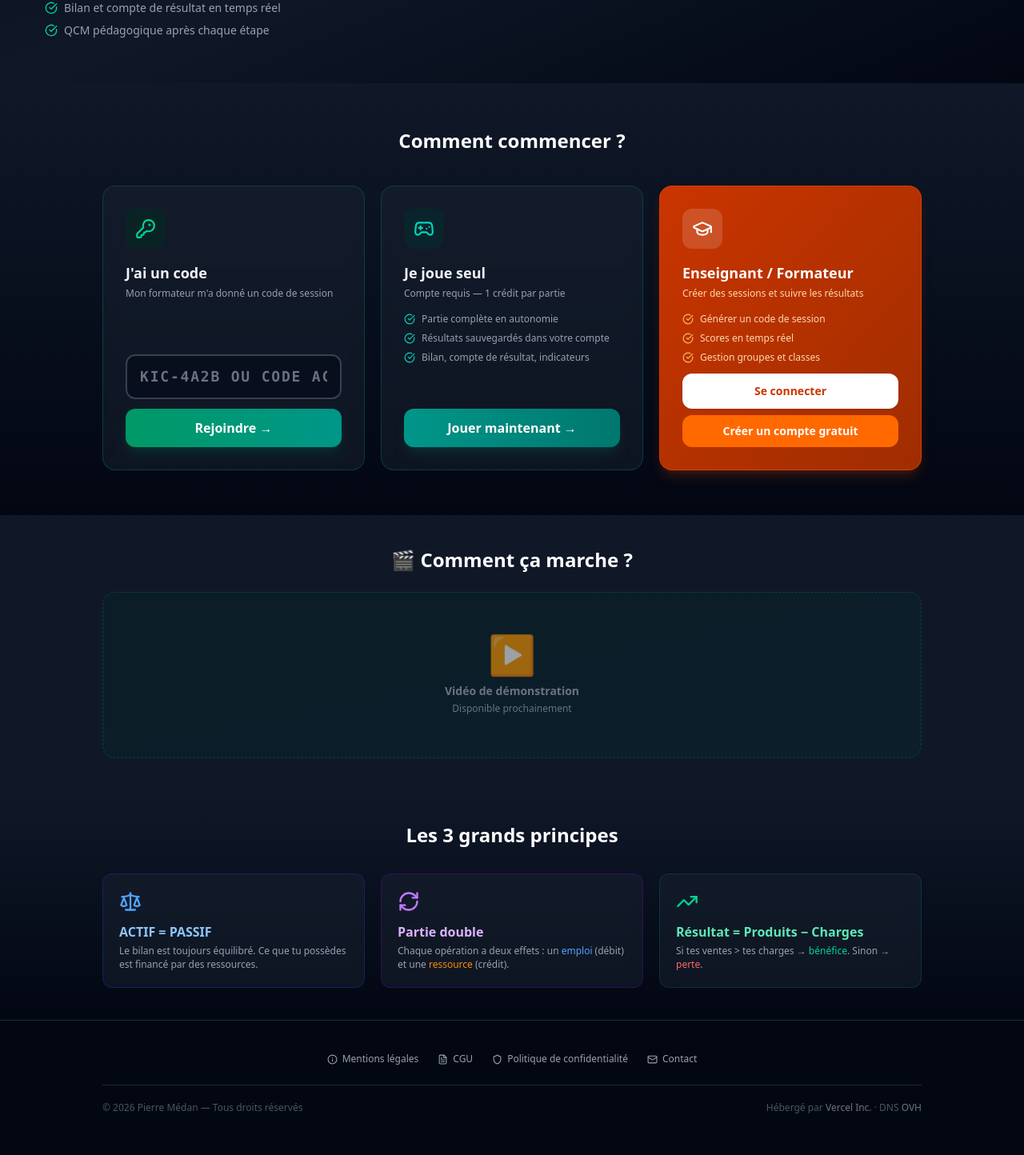
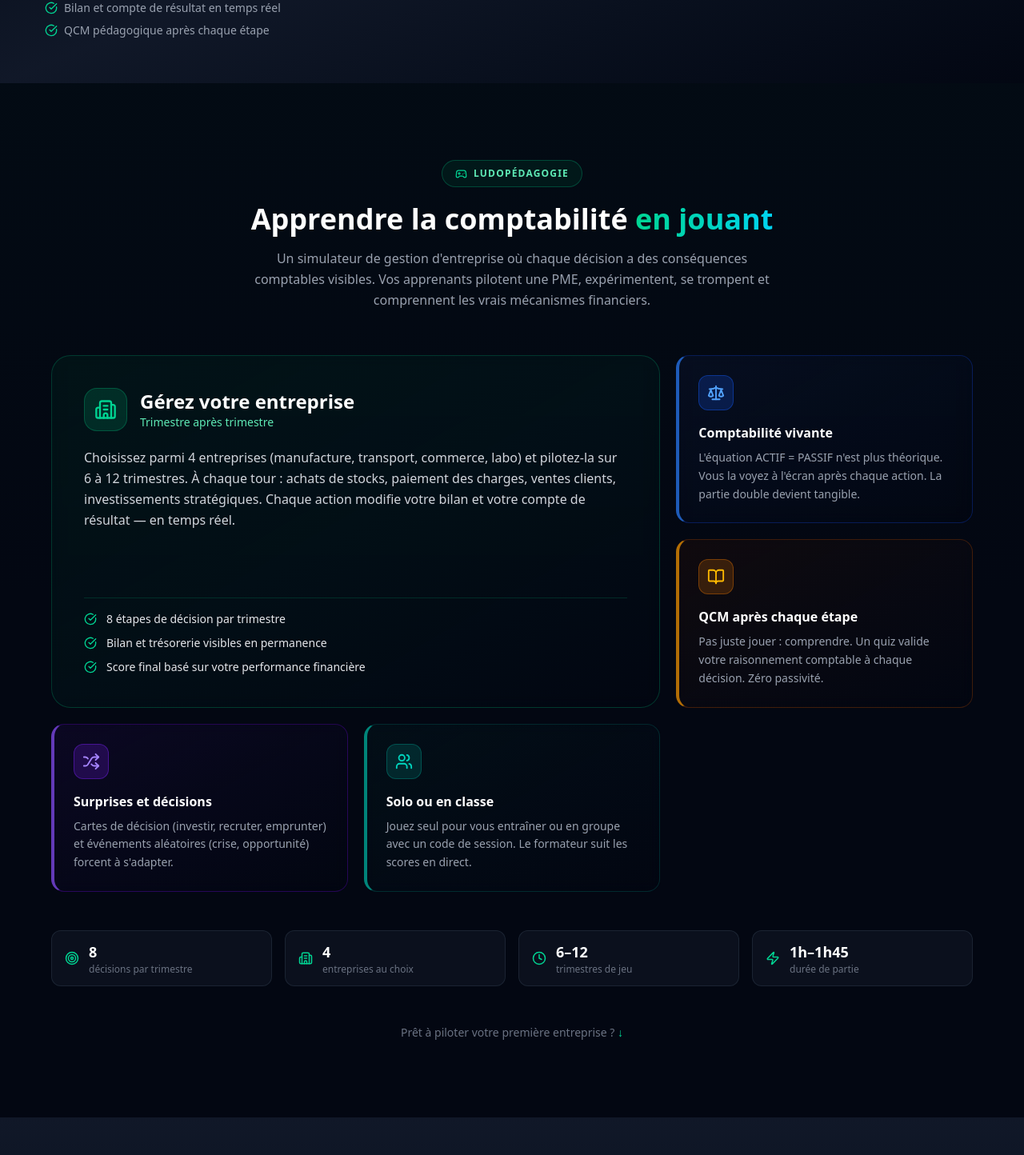
Before and after one commit to Profmedan/jedevienspatron, a Next.js app in the folder apps/web/: page / in a window 1280 px wide. Shown: the part 426-1870 px from the top of the page at 80% size. Built offline with nearby package versions, Linux system fonts and the light colour scheme.

Commit message:
feat: section explicative visuelle — qu'est-ce que ce jeu

```diff
--- a/apps/web/app/page.tsx
+++ b/apps/web/app/page.tsx
@@ -4,7 +4,7 @@ import { useState } from "react";
 import { useRouter } from "next/navigation";
 import Link from "next/link";
 import Image from "next/image";
-import { KeyRound, Gamepad2, GraduationCap, CheckCircle, Zap, Scale, RefreshCw, TrendingUp, Mail, Shield, FileText, Info } from "lucide-react";
+import { KeyRound, Gamepad2, GraduationCap, CheckCircle, Zap, Scale, RefreshCw, TrendingUp, Mail, Shield, FileText, Info, Target, BookOpen, Shuffle, Users, Clock, Building2 } from "lucide-react";
 
 export default function Home() {
   const router = useRouter();
@@ -87,6 +87,140 @@ export default function Home() {
               sizes="(max-width: 768px) 100vw, 50vw"
             />
           </div>
+        </div>
+      </section>
+
+      {/* ══════════════════════════════════════════════════ */}
+      {/* QU'EST-CE QUE CE JEU ?                             */}
+      {/* ══════════════════════════════════════════════════ */}
+      <section className="relative w-full px-6 py-16 md:py-24 overflow-hidden">
+        {/* Fond subtil */}
+        <div className="absolute inset-0 bg-gradient-to-b from-emerald-950/10 via-transparent to-transparent pointer-events-none" />
+
+        <div className="relative max-w-6xl mx-auto">
+
+          {/* Intro */}
+          <div className="text-center mb-14">
+            <div className="inline-flex items-center gap-2 mb-5 bg-emerald-950/40 border border-emerald-700/50 px-4 py-2 rounded-full">
+              <Gamepad2 size={15} className="text-emerald-400" />
+              <span className="text-xs font-bold text-emerald-300 uppercase tracking-widest">Ludopédagogie</span>
+            </div>
+            <h2 className="text-3xl md:text-4xl font-black text-white mb-4">
+              Apprendre la comptabilité{" "}
+              <span className="bg-gradient-to-r from-emerald-400 via-teal-400 to-cyan-400 bg-clip-text text-transparent">
+                en jouant
+              </span>
+            </h2>
+            <p className="text-base text-gray-400 max-w-2xl mx-auto leading-relaxed">
+              Un simulateur de gestion d&apos;entreprise où chaque décision a des conséquences comptables visibles.
+              Vos apprenants pilotent une PME, expérimentent, se trompent et comprennent les vrais mécanismes financiers.
+            </p>
+          </div>
+
+          {/* Bento Grid */}
+          <div className="grid grid-cols-1 md:grid-cols-3 gap-5">
+
+            {/* CARTE PRINCIPALE — Le cœur du jeu (2×2) */}
+            <div className="md:col-span-2 md:row-span-2 group rounded-3xl border border-emerald-700/40 bg-gradient-to-br from-emerald-950/30 via-emerald-900/10 to-transparent p-8 md:p-10 backdrop-blur-sm hover:border-emerald-600/60 transition-all duration-300 hover:shadow-lg hover:shadow-emerald-500/10 relative overflow-hidden">
+              <div className="absolute inset-0 opacity-0 group-hover:opacity-100 bg-gradient-to-br from-emerald-600/5 to-transparent transition-opacity duration-300 pointer-events-none" />
+              <div className="relative z-10 flex flex-col h-full justify-between">
+                <div>
+                  <div className="flex items-center gap-4 mb-5">
+                    <div className="p-3 rounded-2xl bg-emerald-600/20 border border-emerald-600/40 group-hover:bg-emerald-600/30 transition-colors">
+                      <Building2 size={28} className="text-emerald-400" />
+                    </div>
+                    <div>
+                      <h3 className="text-xl md:text-2xl font-black text-white">Gérez votre entreprise</h3>
+                      <p className="text-sm text-emerald-300 font-medium">Trimestre après trimestre</p>
+                    </div>
+                  </div>
+                  <p className="text-gray-300 leading-relaxed mb-6">
+                    Choisissez parmi 4 entreprises (manufacture, transport, commerce, labo) et pilotez-la sur 6 à 12 trimestres.
+                    À chaque tour : achats de stocks, paiement des charges, ventes clients, investissements stratégiques.
+                    Chaque action modifie votre bilan et votre compte de résultat — en temps réel.
+                  </p>
+                </div>
+                <div className="space-y-2.5 pt-4 border-t border-emerald-700/30">
+                  {["8 étapes de décision par trimestre", "Bilan et trésorerie visibles en permanence", "Score final basé sur votre performance financière"].map((item) => (
+                    <div key={item} className="flex items-start gap-3 text-sm text-gray-200">
+                      <CheckCircle size={16} className="text-emerald-400 shrink-0 mt-0.5" />
+                      <span>{item}</span>
+                    </div>
+                  ))}
+                </div>
+              </div>
+            </div>
+
+            {/* Carte 2 — Comptabilité vivante */}
+            <div className="group rounded-2xl border-l-4 border-l-blue-500/70 border border-blue-700/30 bg-gradient-to-br from-blue-950/20 via-blue-900/5 to-transparent p-6 backdrop-blur-sm hover:border-blue-600/50 hover:border-l-blue-400 transition-all duration-300 hover:shadow-md hover:shadow-blue-500/10">
+              <div className="inline-flex items-center justify-center w-11 h-11 rounded-xl bg-blue-600/20 border border-blue-600/40 mb-4 group-hover:bg-blue-600/30 transition-colors">
+                <Scale size={22} className="text-blue-400" />
+              </div>
+              <h4 className="text-base font-bold text-white mb-2">Comptabilité vivante</h4>
+              <p className="text-sm text-gray-400 leading-relaxed">
+                L&apos;équation ACTIF = PASSIF n&apos;est plus théorique. Vous la voyez à l&apos;écran après chaque action. La partie double devient tangible.
+              </p>
+            </div>
+
+            {/* Carte 3 — QCM pédagogique */}
+            <div className="group rounded-2xl border-l-4 border-l-amber-500/70 border border-amber-700/30 bg-gradient-to-br from-amber-950/20 via-amber-900/5 to-transparent p-6 backdrop-blur-sm hover:border-amber-600/50 hover:border-l-amber-400 transition-all duration-300 hover:shadow-md hover:shadow-amber-500/10">
+              <div className="inline-flex items-center justify-center w-11 h-11 rounded-xl bg-amber-600/20 border border-amber-600/40 mb-4 group-hover:bg-amber-600/30 transition-colors">
+                <BookOpen size={22} className="text-amber-400" />
+              </div>
+              <h4 className="text-base font-bold text-white mb-2">QCM après chaque étape</h4>
+              <p className="text-sm text-gray-400 leading-relaxed">
+                Pas juste jouer : comprendre. Un quiz valide votre raisonnement comptable à chaque décision. Zéro passivité.
+              </p>
+            </div>
+
+            {/* Carte 4 — Événements & stratégie */}
+            <div className="group rounded-2xl border-l-4 border-l-violet-500/70 border border-violet-700/30 bg-gradient-to-br from-violet-950/20 via-violet-900/5 to-transparent p-6 backdrop-blur-sm hover:border-violet-600/50 hover:border-l-violet-400 transition-all duration-300 hover:shadow-md hover:shadow-violet-500/10">
+              <div className="inline-flex items-center justify-center w-11 h-11 rounded-xl bg-violet-600/20 border border-violet-600/40 mb-4 group-hover:bg-violet-600/30 transition-colors">
+                <Shuffle size={22} className="text-violet-400" />
+              </div>
+              <h4 className="text-base font-bold text-white mb-2">Surprises et décisions</h4>
+              <p className="text-sm text-gray-400 leading-relaxed">
+                Cartes de décision (investir, recruter, emprunter) et événements aléatoires (crise, opportunité) forcent à s&apos;adapter.
+              </p>
+            </div>
+
+            {/* Carte 5 — Solo ou en classe */}
+            <div className="group rounded-2xl border-l-4 border-l-teal-500/70 border border-teal-700/30 bg-gradient-to-br from-teal-950/20 via-teal-900/5 to-transparent p-6 backdrop-blur-sm hover:border-teal-600/50 hover:border-l-teal-400 transition-all duration-300 hover:shadow-md hover:shadow-teal-500/10">
+              <div className="inline-flex items-center justify-center w-11 h-11 rounded-xl bg-teal-600/20 border border-teal-600/40 mb-4 group-hover:bg-teal-600/30 transition-colors">
+                <Users size={22} className="text-teal-400" />
+              </div>
+              <h4 className="text-base font-bold text-white mb-2">Solo ou en classe</h4>
+              <p className="text-sm text-gray-400 leading-relaxed">
+                Jouez seul pour vous entraîner ou en groupe avec un code de session. Le formateur suit les scores en direct.
+              </p>
+            </div>
+
+          </div>
+
+          {/* Bandeau chiffres clés */}
+          <div className="mt-12 grid grid-cols-2 md:grid-cols-4 gap-4">
+            {[
+              { value: "8", label: "décisions par trimestre", icon: Target },
+              { value: "4", label: "entreprises au choix", icon: Building2 },
+              { value: "6–12", label: "trimestres de jeu", icon: Clock },
+              { value: "1h–1h45", label: "durée de partie", icon: Zap },
+            ].map(({ value, label, icon: Icon }) => (
+              <div key={label} className="flex items-center gap-3 bg-gray-800/30 border border-gray-700/40 rounded-xl px-4 py-3">
+                <Icon size={18} className="text-emerald-400 shrink-0" />
+                <div>
+                  <span className="text-lg font-black text-white">{value}</span>
+                  <p className="text-xs text-gray-500">{label}</p>
+                </div>
+              </div>
+            ))}
+          </div>
+
+          {/* CTA vers les blocs d'accès */}
+          <p className="text-center mt-12 text-gray-500 text-sm font-medium">
+            Prêt à piloter votre première entreprise ?{" "}
+            <span className="text-emerald-400">↓</span>
+          </p>
+
         </div>
       </section>
 
```
